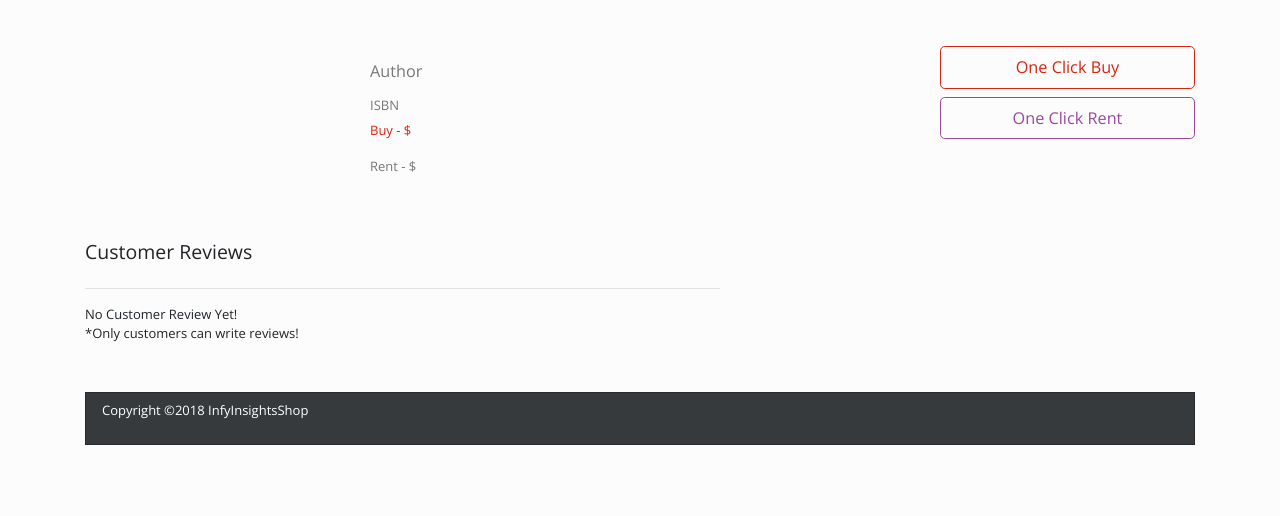
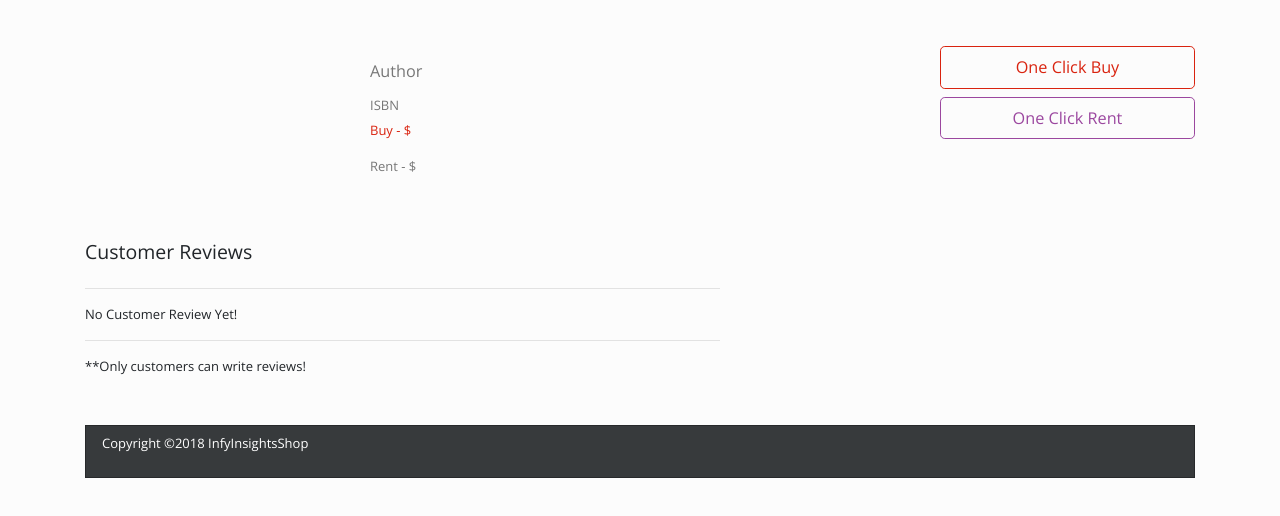
Before and after one commit to sivakumarprsmy/InsightsShop, a website: page client/index.html at #!/book-details in a window 1280 px wide. Shown: the part 68-584 px from the top of the page. Drawn offline with nearby package versions, Linux system fonts and the light colour scheme; some packages are replaced by stand-ins of ours; no server answers.

Commit message:
minor ux fixes

```diff
--- a/client/templates/book-details.html
+++ b/client/templates/book-details.html
@@ -39,7 +39,7 @@
                 <hr/>
             </div>
             <div ng-show="!reviews.length">No Customer Review Yet!</div>
-
+            <hr/>
             <form ng-show = "isSignedIn">
             <div class="form-group">
               <h4>Write your review</h4>
@@ -55,7 +55,7 @@
             </div>
             <button type="submit" class="btn btn-outline-primary" ng-click="submitReview(review)">Submit</button>
           </form>
-          <div ng-show="!isSignedIn">*Only customers can write reviews!</div>
+          <div ng-show="!isSignedIn">**Only customers can write reviews!</div>
         </div>
 
     </div>
```
